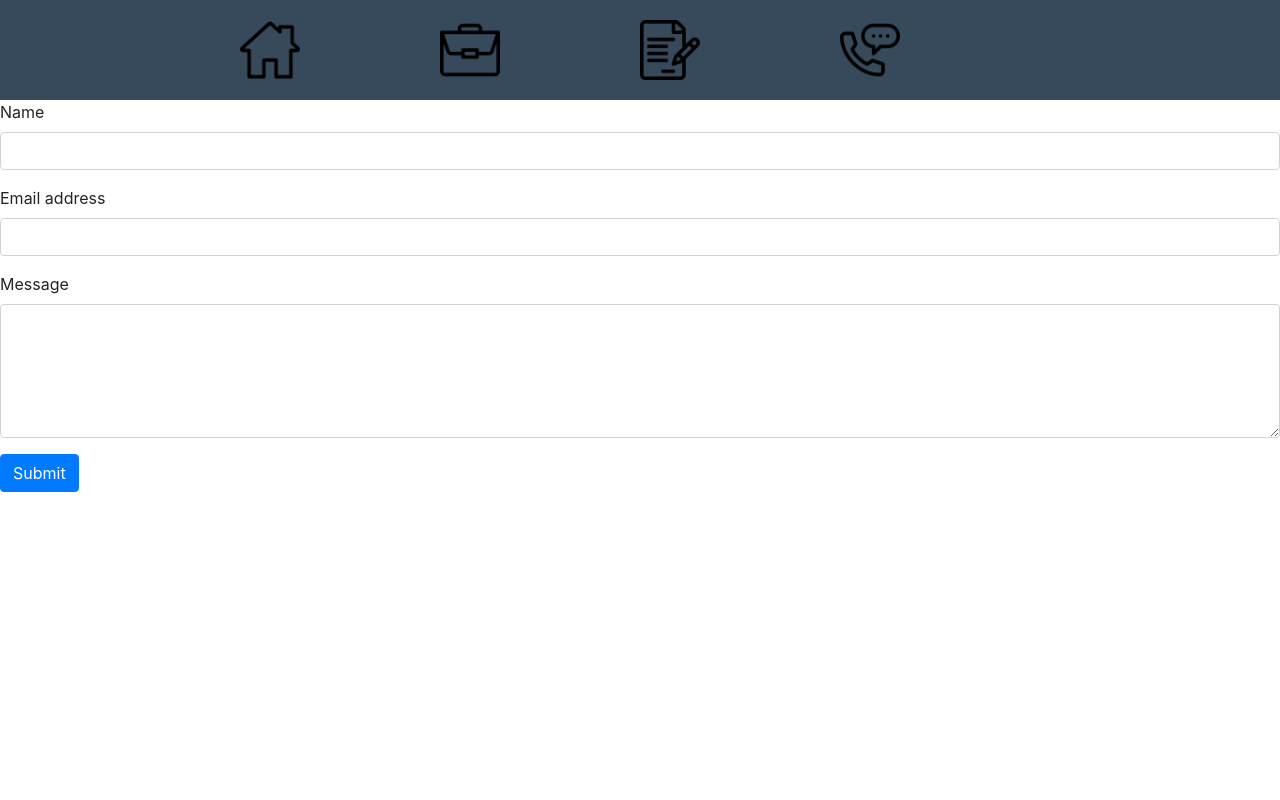
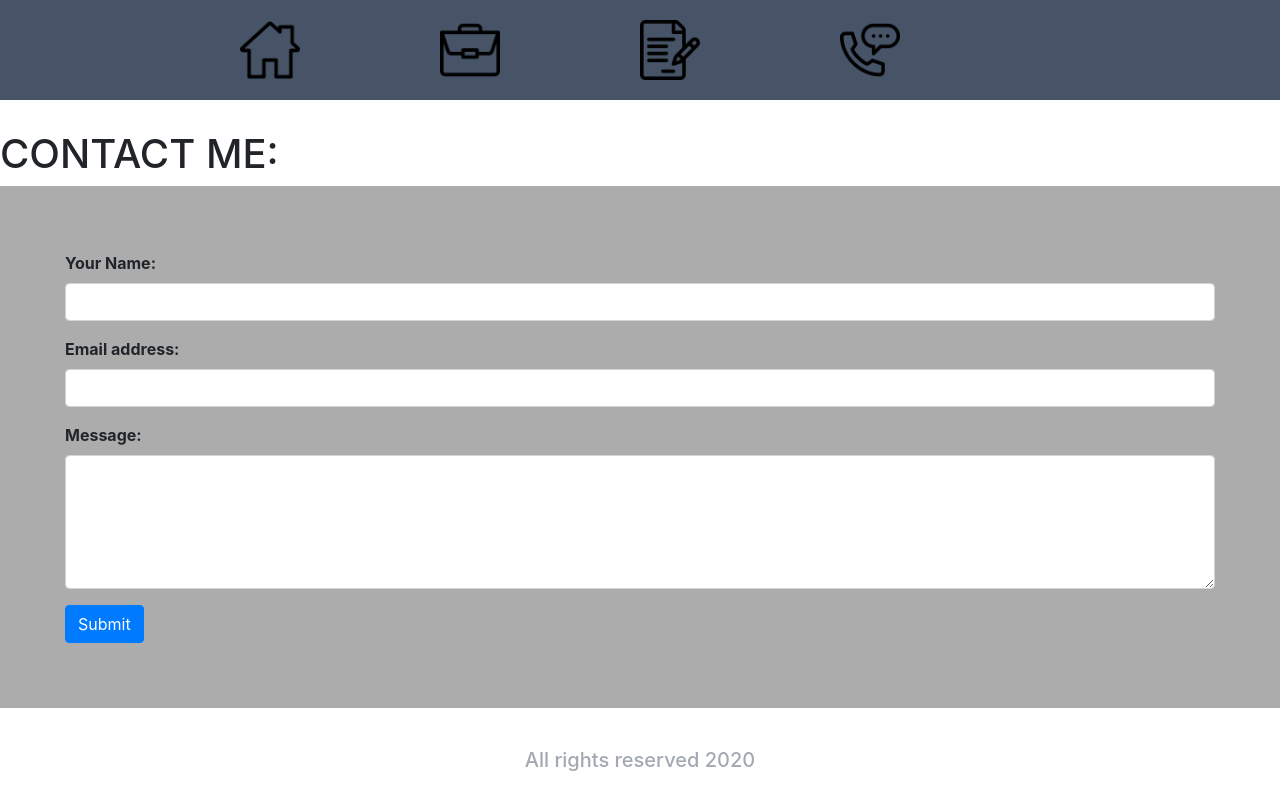
Before and after one commit to bryanlopezrr/PersonalProject, a React (Create React App) app: page /contact in a window 1280 px wide. Built offline with nearby package versions, Linux system fonts and the light colour scheme.

Commit message:
adding footer, different font and images

```diff
--- a/src/components/ContactForm/ContactForm.js
+++ b/src/components/ContactForm/ContactForm.js
@@ -52,15 +52,15 @@ class ContactForm extends React.Component {
         <div className="ContactForm">
         <form id="contact-form" onSubmit={this.handleSubmit.bind(this)} method="POST">
             <div className="form-group">
-                <label htmlFor="name">Name</label>
+                <label htmlFor="name">Your Name:</label>
                 <input type="text" className="form-control" value={this.state.name} onChange={this.onNameChange.bind(this)} />
             </div>
             <div className="form-group">
-                <label htmlFor="exampleInputEmail1">Email address</label>
+                <label htmlFor="exampleInputEmail1">Email address:</label>
                 <input type="email" className="form-control" aria-describedby="emailHelp" value={this.state.email} onChange={this.onEmailChange.bind(this)} />
             </div>
             <div className="form-group">
-                <label htmlFor="message">Message</label>
+                <label htmlFor="message">Message:</label>
                 <textarea className="form-control" rows="5" value={this.state.message} onChange={this.onMessageChange.bind(this)} />
             </div>
             <button type="submit" className="btn btn-primary">Submit</button>
--- /dev/null
+++ b/src/components/Footer/Footer.css
@@ -0,0 +1,11 @@
+h5{
+    left: 0;
+    bottom: 0;
+    width: 100%;
+    color: #475468;
+    text-align: center;
+    padding: 20px;
+    opacity: 0.5;
+    margin-top: 30px;
+    position: fixed;
+}
--- /dev/null
+++ b/src/components/Footer/Footer.js
@@ -0,0 +1,13 @@
+import React from 'react'
+import './Footer.css'
+
+function Footer(){
+
+    return(
+        <>
+            <h5>All rights reserved 2020 </h5>
+        </>
+    )
+}
+
+export default Footer;
--- a/src/components/NavBar/NavBar.css
+++ b/src/components/NavBar/NavBar.css
@@ -1,6 +1,6 @@
 .navBar{
     width: 100%;
-    background-color: #374a5b;
+    background-color: #475468;
     color: white;
     padding: 10px;
     height: 100px;
@@ -20,8 +20,14 @@
     height: 100%;
 }
 
-img{
+.eachIcon{
     color: white;
     width: 60px;
     height: 60px;
 }
+
+.eachIcon:hover{
+    color: white;
+    width: 70px;
+    height: 70px;
+}
--- a/src/components/NavBar/NavBar.js
+++ b/src/components/NavBar/NavBar.js
@@ -13,17 +13,17 @@ function NavBar(){
         <>
             <div className="navBar flex-wrap center" >
                 <ul >
-                    <li className="eachIcon">
-                        <Link to="/home"><img src={house}/></Link>
+                    <li>
+                        <Link to="/home"><img className="eachIcon" src={house}/></Link>
                     </li>
-                    <li className="eachIcon">
-                        <Link to="/portfolio"><img src={portfolio}/></Link>
+                    <li>
+                        <Link to="/portfolio"><img className="eachIcon" src={portfolio}/></Link>
                     </li>
-                    <li className="eachIcon">
-                        <Link to="/resume"><img src={resume}/> </Link>
+                    <li>
+                        <Link to="/resume"><img className="eachIcon" src={resume}/> </Link>
                     </li>
-                    <li className="eachIcon">
-                        <Link to="/contact"><img src={contact}/> </Link>
+                    <li>
+                        <Link to="/contact"><img className="eachIcon" src={contact}/> </Link>
                     </li>
                 </ul>
             </div>
--- a/src/views/ContactPage/ContactPage.css
+++ b/src/views/ContactPage/ContactPage.css
@@ -0,0 +1,8 @@
+.fullForm{
+    padding: 65px;
+    background-color: #ACACAC;
+}
+
+.contactTitle{
+    padding-top: 30px;
+}
--- a/src/views/ContactPage/ContactPage.js
+++ b/src/views/ContactPage/ContactPage.js
@@ -1,14 +1,24 @@
+import './ContactPage.css'
 import React from 'react'
 import NavBar from '../../components/NavBar/NavBar'
 import ContactForm from '../../components/ContactForm/ContactForm';
+import Footer from '../../components/Footer/Footer';
 
 
 function ContactPage(){
     return(
         <>
             <NavBar/>
-            <ContactForm/>
+
+            <h1 className="contactTitle">CONTACT ME: </h1>
+
+            <div className="fullForm">
+
+                <ContactForm/>
+            </div>
             {/* <h1>Contact Page</h1>             */}
+
+            <Footer/>
         </>
     )
 }
--- a/src/views/HomePage/HomePage.css
+++ b/src/views/HomePage/HomePage.css
@@ -3,6 +3,8 @@
 also for the child to span the 100% height */
 html, #root, .App {
     height: 100%;
+    font-weight: bolder;
+    font-family: "SF Pro Text","Myriad Set Pro","SF Pro Icons","Helvetica Neue","Helvetica","Arial",sans-serif;
   }
 
 .leftSide {
@@ -11,6 +13,7 @@ html, #root, .App {
     float: left;
     height: 100%;
     width:31%;
+    padding: 60px;
 }
 
 .rightSide {
@@ -19,11 +22,17 @@ html, #root, .App {
     float: right;
     height: 100%;
     width:69%;
+    padding: 60px;
 
 }
 
+.descriptionAttr{
+    list-style-type: none;
 
-.pictureDiv, .featurePicture{
-    width: 400px;
-    height: 400px;
 }
+.featurePicture{
+    width: 390px;
+    height: 420px;
+    float: right;
+    border: 8px solid #ACACAC;
+}
--- a/src/views/HomePage/HomePage.js
+++ b/src/views/HomePage/HomePage.js
@@ -1,7 +1,8 @@
 import React from 'react'
 import NavBar from '../../components/NavBar/NavBar'
 import './HomePage.css'
-import profilePicture from '../../assets/profilepic.png'; // gives image path
+import profilePicture from '../../assets/pro_pic.jpg'; // gives image path
+import Footer from '../../components/Footer/Footer'
 
 function HomePage(){
     return(
@@ -13,14 +14,15 @@ function HomePage(){
             </div>  */}
         <div className="leftSide">
 
-            <h1>MAGDALENA RUIZ</h1>
+            <h1>BRYAN LOPEZ</h1>
             <p>
 
                 <ul className="descriptionAttr">
-                    <li>Project Manager</li>
-                    <li>Avid Ski Mountain Climber</li>
-                    <li>Healthcare Industry</li>
+                    <li>Systems Engineer</li>
+                    <li>Computer Science</li>
+                    <li>Father</li>
                     <li>Soccer Fan</li>
+
                 </ul>
             Left side
             What
@@ -93,7 +95,7 @@ function HomePage(){
             continuet
 
             </p>
-
+            <Footer/>
         </div>
 
         </>
--- a/src/views/ResumePage/ResumePage.js
+++ b/src/views/ResumePage/ResumePage.js
@@ -1,6 +1,6 @@
 import React from 'react'
 import NavBar from '../../components/NavBar/NavBar'
-import PDF from '../../assets/resume_sample.pdf';
+import PDF from '../../assets/actual_resume.pdf';
 import './ResumePage.css'
 
 
```
Also changed, not shown: 2 other files (tests, documents, lock files or other folders).
